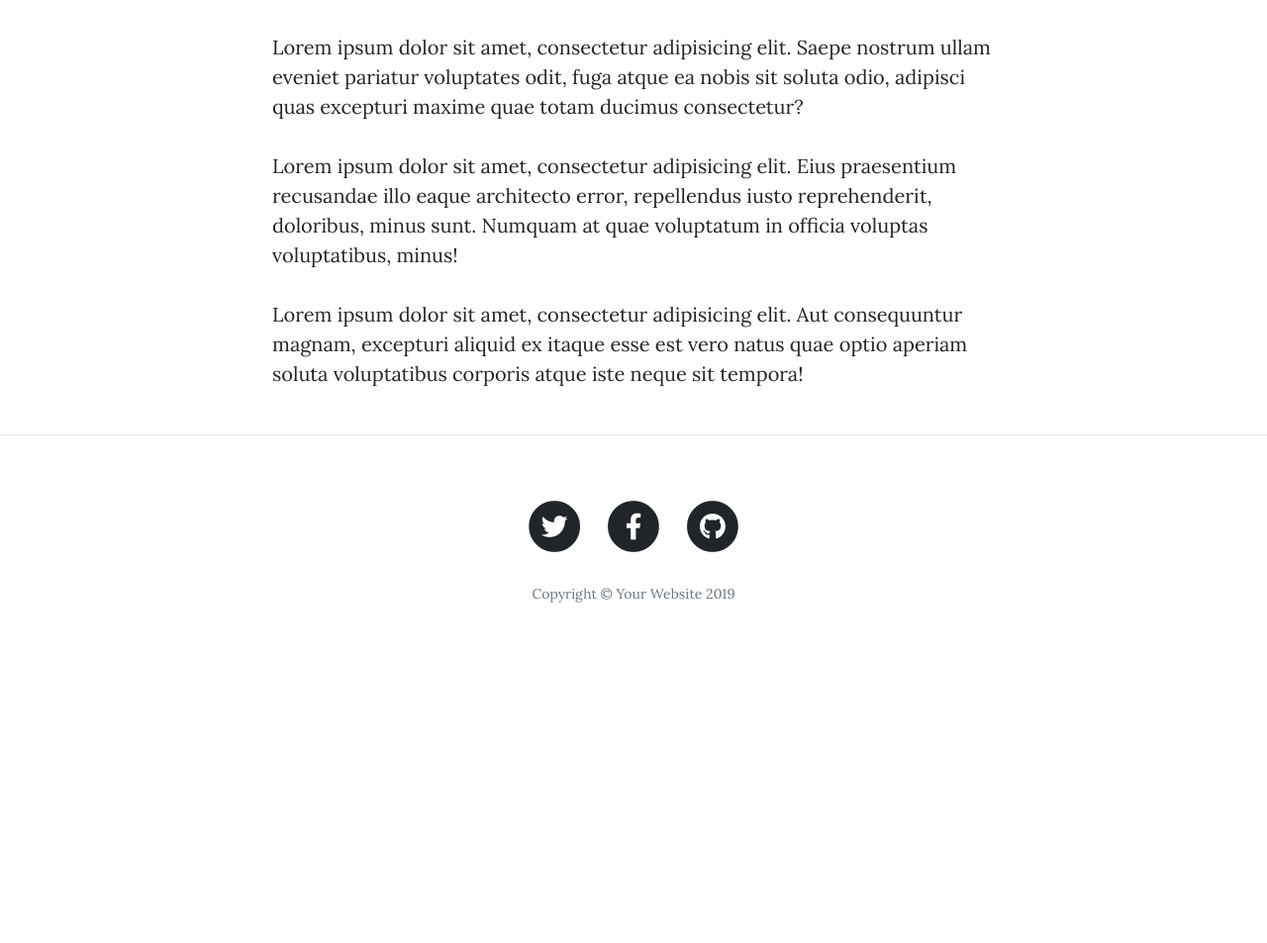
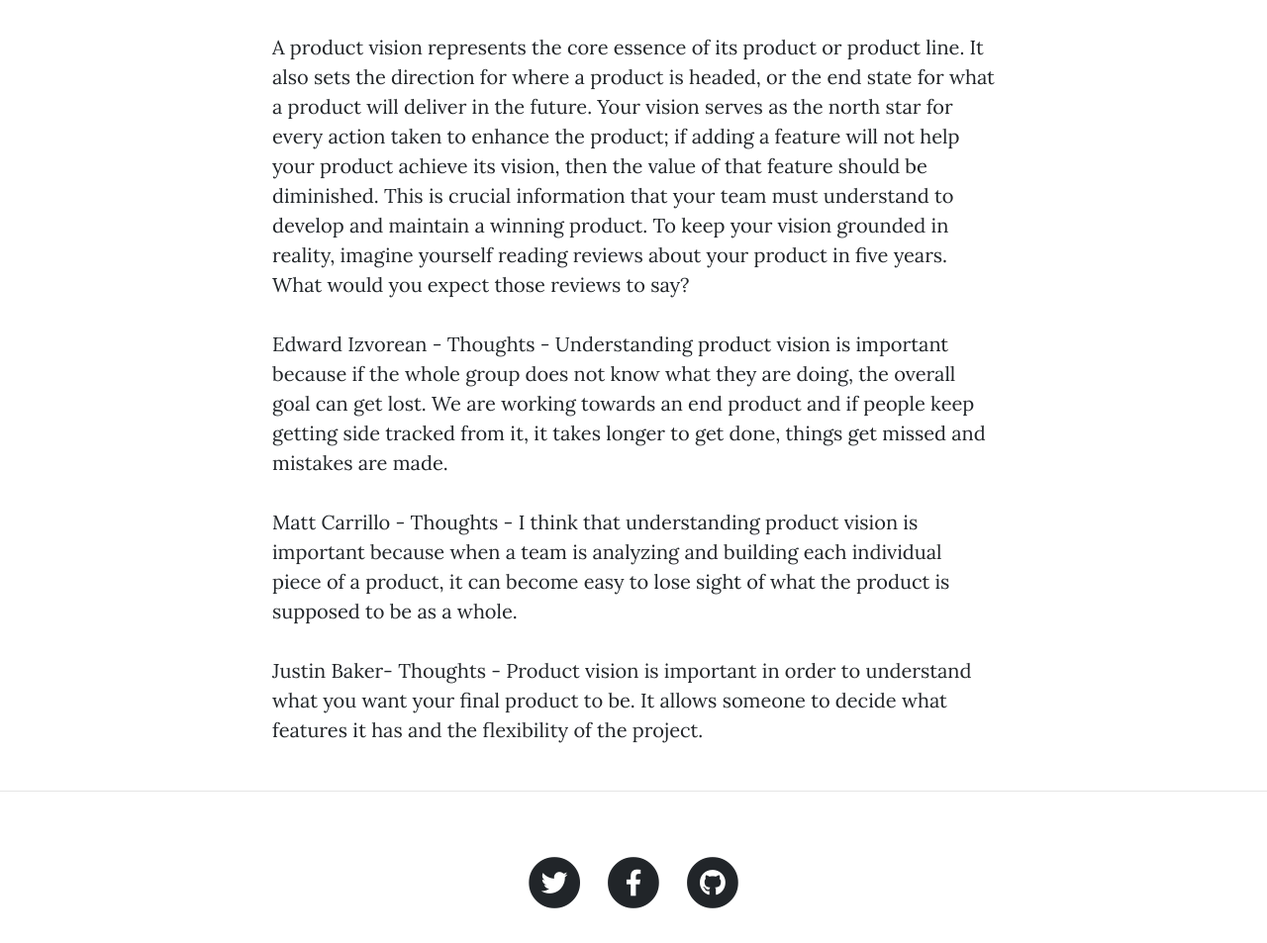
Before and after one commit to EIzvorean/Product-Vision, a website: page about.html in a window 1280 px wide. Shown: the part 675-1628 px from the top of the page at 99% size. Before the commit the page ends 1351 px from the top, so only its background shows below. Drawn offline with nearby package versions, Linux system fonts and the light colour scheme.

Commit message:
Theme Change 3

```diff
--- a/about.html
+++ b/about.html
@@ -68,9 +68,10 @@
   <div class="container">
     <div class="row">
       <div class="col-lg-8 col-md-10 mx-auto">
-        <p>Lorem ipsum dolor sit amet, consectetur adipisicing elit. Saepe nostrum ullam eveniet pariatur voluptates odit, fuga atque ea nobis sit soluta odio, adipisci quas excepturi maxime quae totam ducimus consectetur?</p>
-        <p>Lorem ipsum dolor sit amet, consectetur adipisicing elit. Eius praesentium recusandae illo eaque architecto error, repellendus iusto reprehenderit, doloribus, minus sunt. Numquam at quae voluptatum in officia voluptas voluptatibus, minus!</p>
-        <p>Lorem ipsum dolor sit amet, consectetur adipisicing elit. Aut consequuntur magnam, excepturi aliquid ex itaque esse est vero natus quae optio aperiam soluta voluptatibus corporis atque iste neque sit tempora!</p>
+        <p>A product vision represents the core essence of its product or product line. It also sets the direction for where a product is headed, or the end state for what a product will deliver in the future. Your vision serves as the north star for every action taken to enhance the product; if adding a feature will not help your product achieve its vision, then the value of that feature should be diminished. This is crucial information that your team must understand to develop and maintain a winning product. To keep your vision grounded in reality, imagine yourself reading reviews about your product in five years. What would you expect those reviews to say?</p>
+        <p>Edward Izvorean - Thoughts - Understanding product vision is important because if the whole group does not know what they are doing, the overall goal can get lost. We are working towards an end product and if people keep getting side tracked from it, it takes longer to get done, things get missed and mistakes are made.</p>
+        <p>Matt Carrillo - Thoughts - I think that understanding product vision is important because when a team is analyzing and building each individual piece of a product, it can become easy to lose sight of what the product is supposed to be as a whole.</p>
+        <p>Justin Baker- Thoughts - Product vision is important in order to understand what you want your final product to be. It allows someone to decide what features it has and the flexibility of the project. </p>
       </div>
     </div>
   </div>
```
